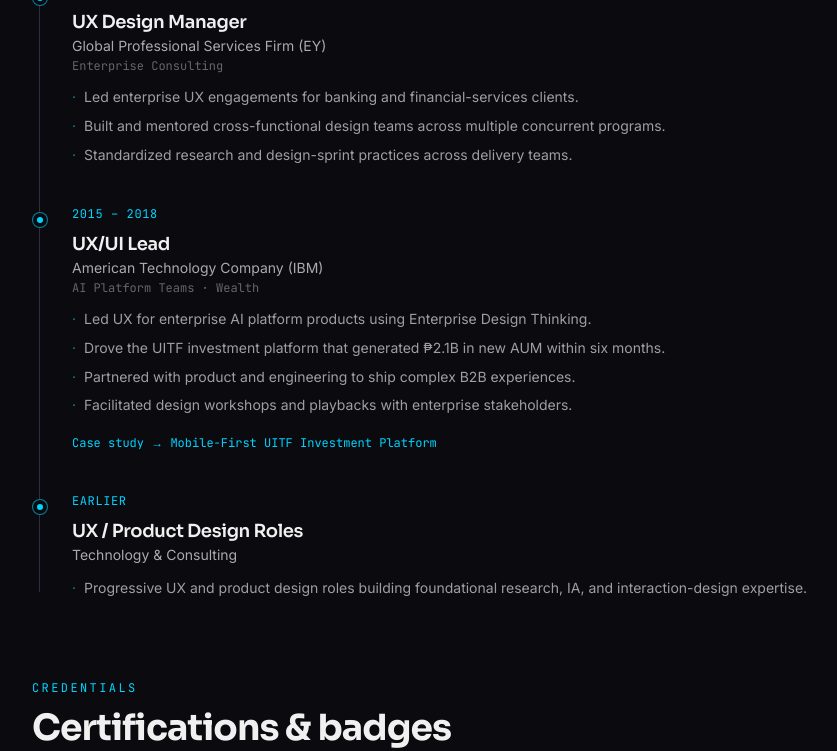
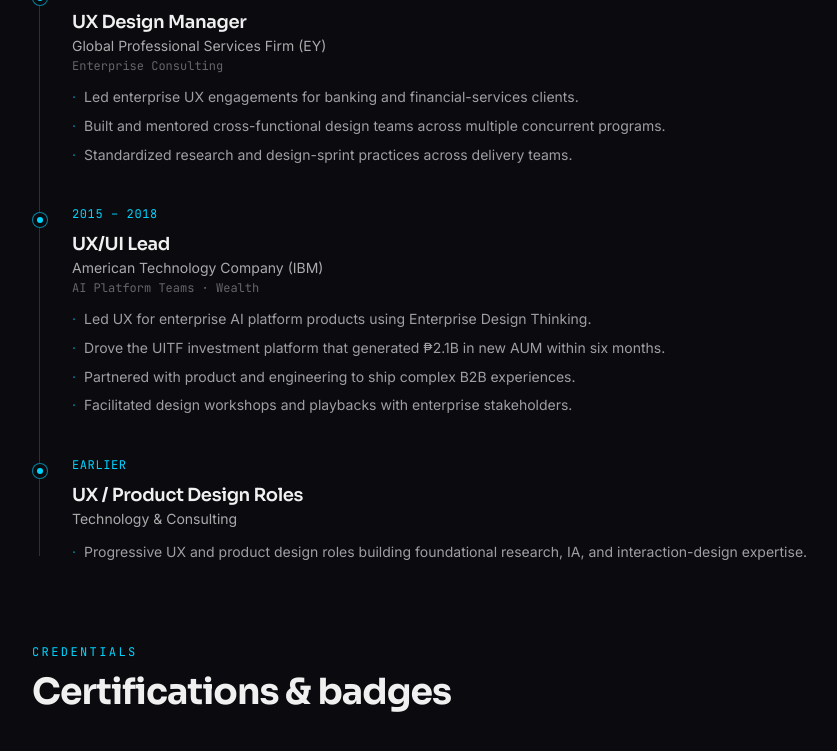
Before and after one commit to errell/errell-portfolio, a Next.js app: page /about in a window 1280 px wide. Shown: the part 1602-2353 px from the top of the page, without its empty margins (40-877 px from the left). Built offline with nearby package versions, Linux system fonts and the light colour scheme.

Commit message:
Remove case study links from the About timeline.

```diff
--- a/components/about/Timeline.tsx
+++ b/components/about/Timeline.tsx
@@ -1,4 +1,3 @@
-import Link from "next/link";
 import { experience } from "@/data/experience";
 import { Reveal } from "@/components/ui/Reveal";
 
@@ -44,20 +43,6 @@ export function Timeline() {
               </li>
             ))}
           </ul>
-          {e.caseStudies && e.caseStudies.length > 0 && (
-            <ul className="mt-3 flex flex-wrap gap-x-4 gap-y-1.5">
-              {e.caseStudies.map((cs) => (
-                <li key={cs.slug}>
-                  <Link
-                    href={`/work/${cs.slug}`}
-                    className="font-mono text-xs text-accent transition-colors hover:underline"
-                  >
-                    Case study → {cs.label}
-                  </Link>
-                </li>
-              ))}
-            </ul>
-          )}
         </Reveal>
       ))}
     </ol>
```
